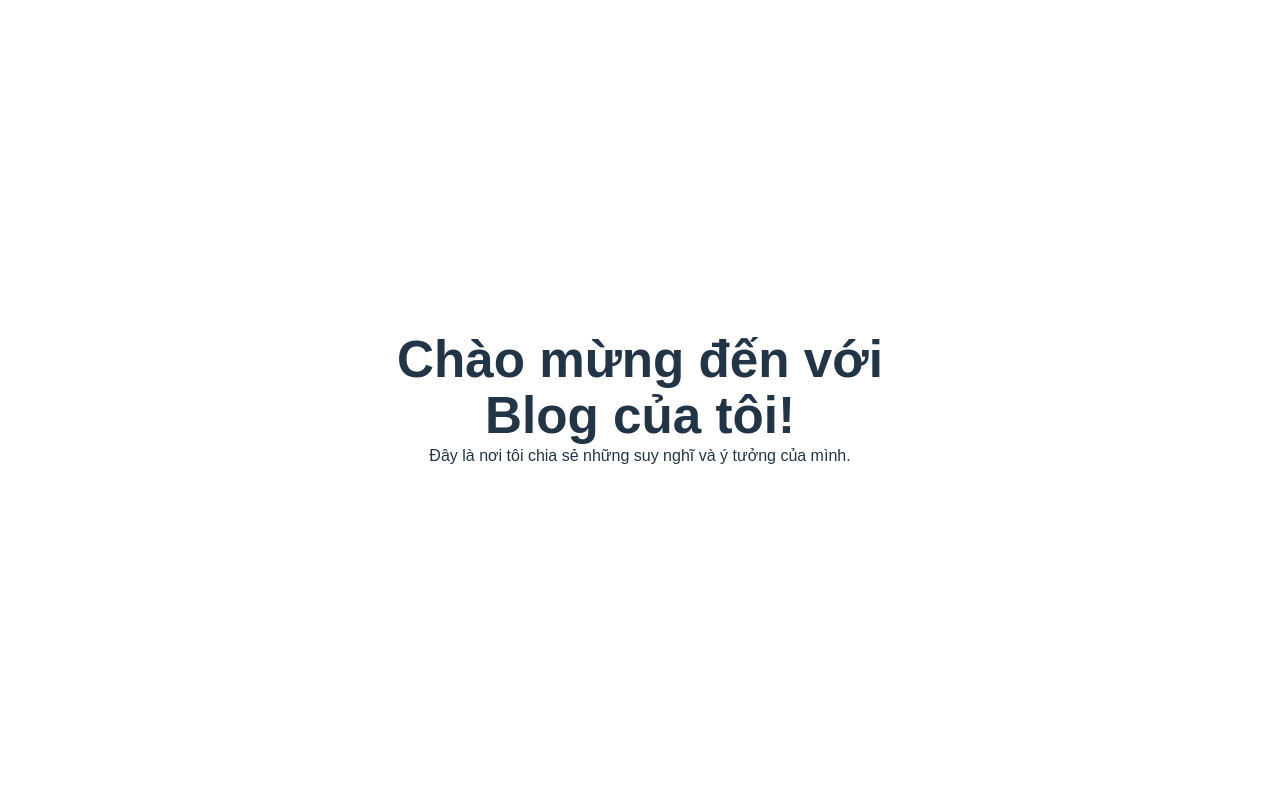
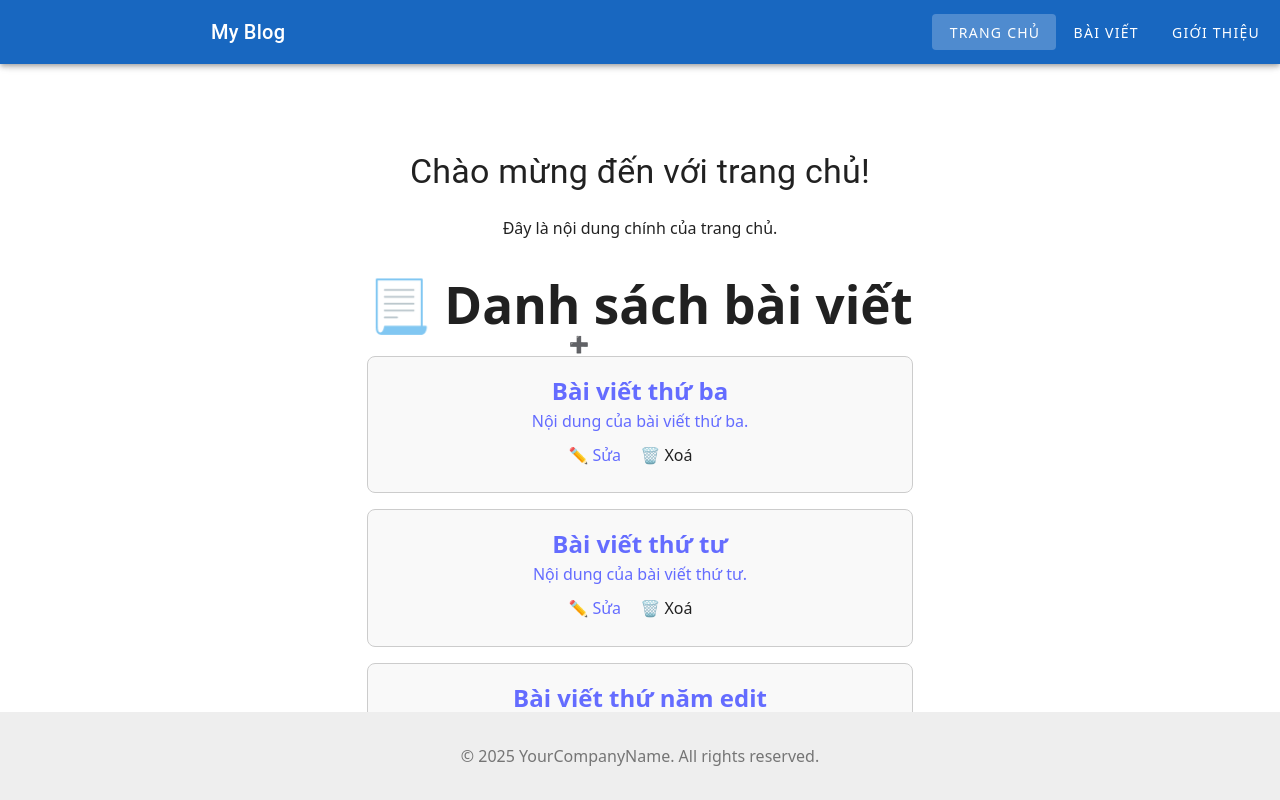
Before and after one commit to luongxuanbach/Vue-Blog, a Vue app: page / in a window 1280 px wide. Shown: the top 800 px of the page. Built offline with nearby package versions, Linux system fonts and the light colour scheme; data requests are answered from the project's data file.

Commit message:
fix home.vue

```diff
--- a/src/App.vue
+++ b/src/App.vue
@@ -1,12 +1,11 @@
 <template>
-  <v-container class="container">
-    <h1 class="text-center">Chào mừng đến với Blog của tôi!</h1>
-    <p class="text-center">Đây là nơi tôi chia sẻ những suy nghĩ và ý tưởng của mình.</p>
-  </v-container>
+  <ClientLayout>
+    <slot />
+  </ClientLayout>
 </template>
 
 <script setup>
-
+  import ClientLayout from '@/layouts/ClientLayout.vue';
 </script>
 
 <style scoped>
--- a/src/views/client/Home.vue
+++ b/src/views/client/Home.vue
@@ -1,12 +1,13 @@
 <template>
-    <ClientLayout>
-        <v-container>
-            <h1 class="text-center">Chào mừng đến với Blog của tôi!</h1>
-            <p class="text-center">Đây là nơi tôi chia sẻ những suy nghĩ và ý tưởng của mình.</p>
-        </v-container>
-    </ClientLayout>
+    <v-container class="mt-10">
+    <h1 class="text-h4 mb-6">Chào mừng đến với trang chủ!</h1>
+    <p>Đây là nội dung chính của trang chủ.</p>
+
+    <!-- Ví dụ hiển thị danh sách bài viết -->
+    <ClientPostList />
+  </v-container>
 </template>
 
 <script setup>
-import ClientLayout from '@/layouts/ClientLayout.vue'
+import ClientPostList from '@/views/client/ClientPostList.vue';
 </script>
```
